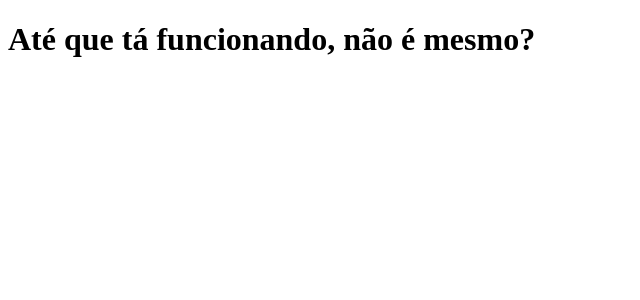
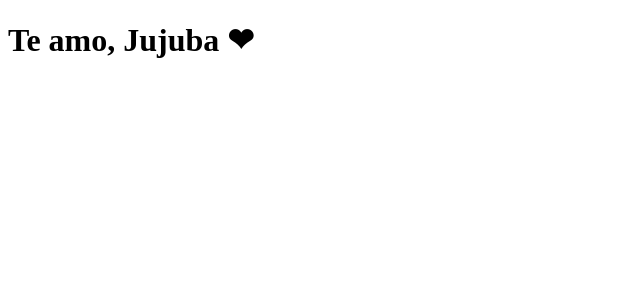
Before and after one commit to AllanSouza23/clone-tabnews, a Next.js app: page / in a window 1280 px wide. Shown: the top 300 px of the page, without its empty margins (0-640 px from the left). Built offline with nearby package versions, Linux system fonts and the light colour scheme.

Commit message:
modifica a frase

```diff
--- a/pages/index.js
+++ b/pages/index.js
@@ -1,5 +1,5 @@
 function Home() {
-    return <h1>Até que tá funcionando, não é mesmo?</h1>
+    return <h1>Te amo, Jujuba ❤</h1>
 }
 
 export default Home;
```
